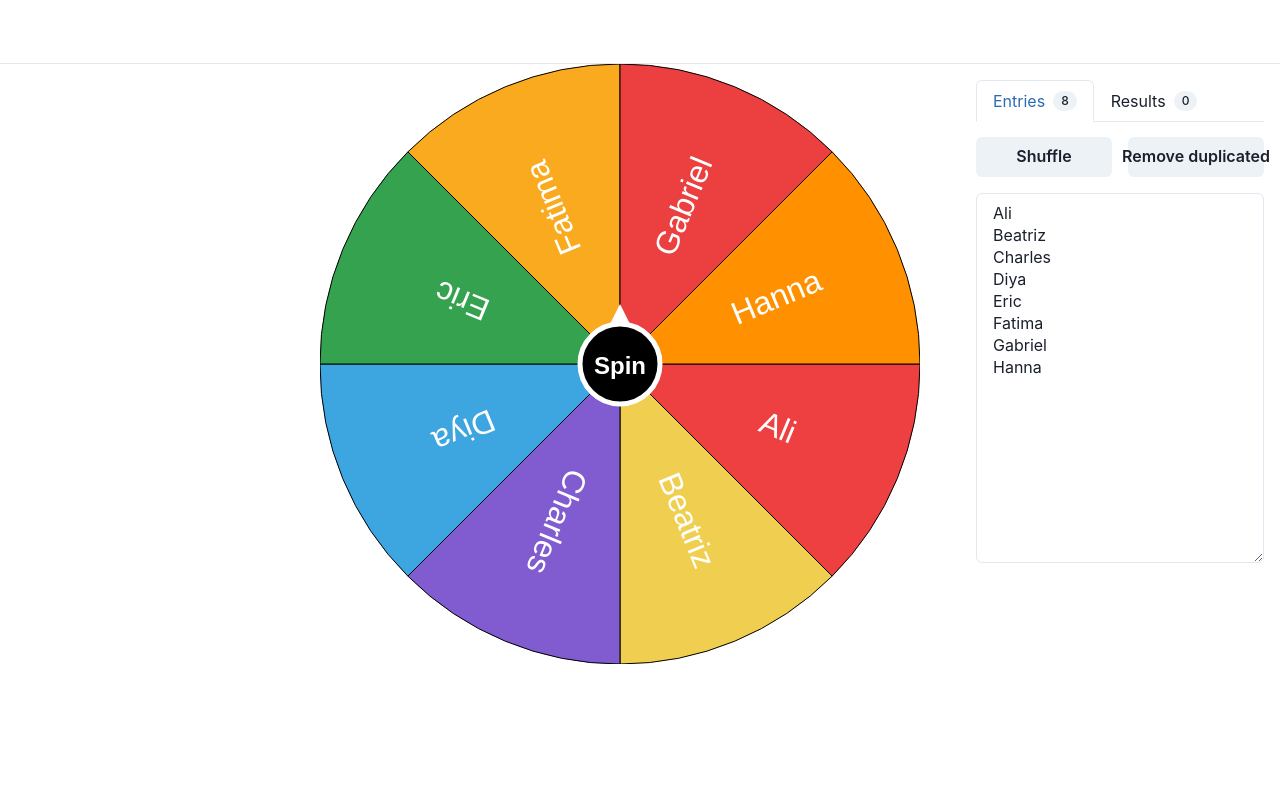
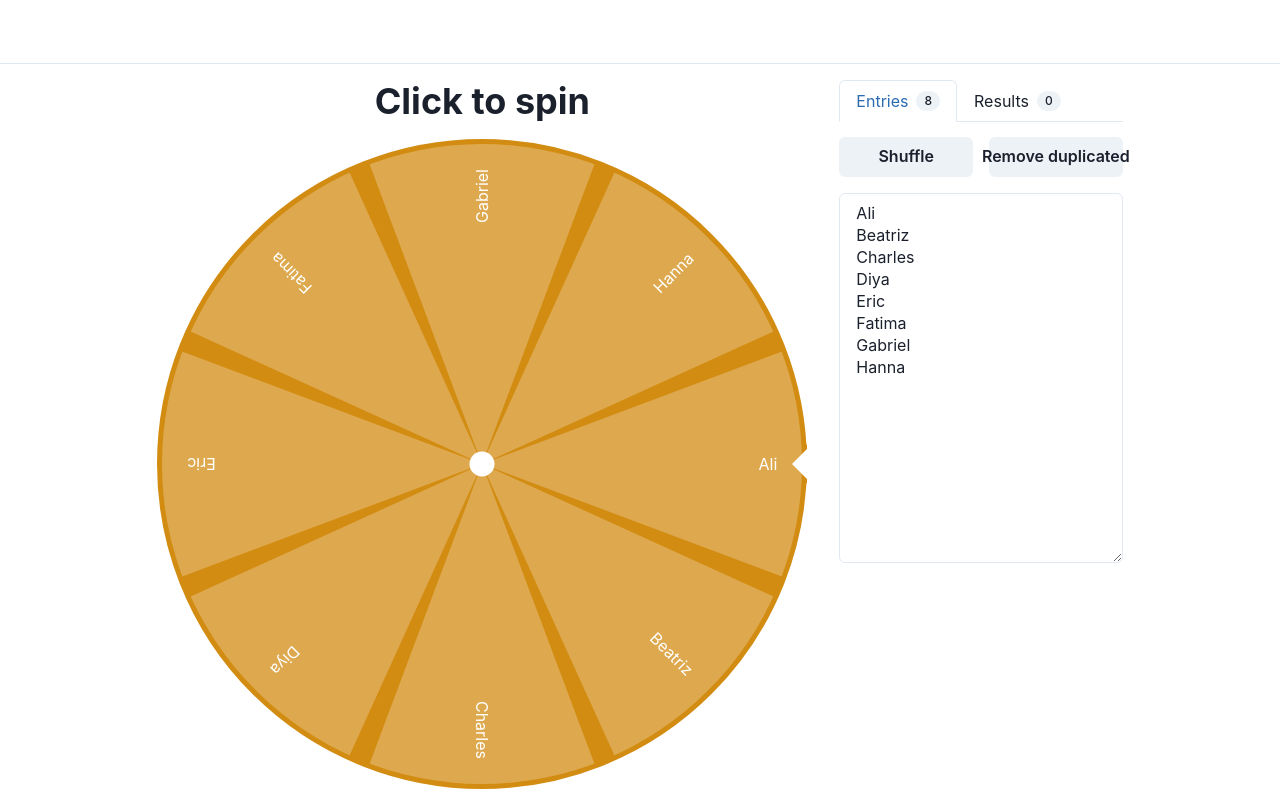
Before and after one commit to mateussp97/troy-wheel-nextjs, a Next.js app: page / in a window 1280 px wide. Built offline with nearby package versions, Linux system fonts and the light colour scheme.

Commit message:
add: old wheel

```diff
--- a/src/components/NewWheel/NewWheel.tsx
+++ b/src/components/NewWheel/NewWheel.tsx
@@ -1,5 +1,5 @@
 import { useAtomValue } from "jotai";
-import React, { useEffect, useState } from "react";
+import { useEffect, useRef, useState } from "react";
 import { ColorArrayAtom, NameArrayAtom } from "../../atoms/WheelAtom";
 
 const NewWheel = ({
@@ -22,11 +22,10 @@ const NewWheel = ({
   let currentSegment = "";
   let isStarted = false;
   const [isFinished, setFinished] = useState(false);
-  let timerHandle = 0;
+  let timerHandle = 0 as any;
   const timerDelay = names.length;
   let angleCurrent = 0;
   let angleDelta = 0;
-  let canvasContext: any = null;
   let maxSpeed = 0;
   const upTime = names.length * upDuration;
   const downTime = names.length * downDuration;
@@ -34,6 +33,8 @@ const NewWheel = ({
   let frames = 0;
   const centerX = 300;
   const centerY = 300;
+
+  const canvasContext = useRef<any>(null);
 
   useEffect(() => {
     wheelInit();
@@ -48,7 +49,7 @@ const NewWheel = ({
   };
 
   const initCanvas = () => {
-    let canvas = document.getElementById("canvas");
+    let canvas = document.getElementById("canvas") as HTMLCanvasElement;
 
     if (navigator.appVersion.indexOf("MSIE") !== -1) {
       canvas = document.createElement("canvas");
@@ -59,7 +60,7 @@ const NewWheel = ({
     }
 
     canvas?.addEventListener("click", spin, false);
-    canvasContext = canvas?.getContext("2d");
+    canvasContext.current = canvas?.getContext("2d");
   };
 
   const spin = () => {
@@ -136,7 +137,7 @@ const NewWheel = ({
   };
 
   const drawSegment = (key: any, lastAngle: any, angle: any) => {
-    const ctx = canvasContext;
+    const ctx = canvasContext.current;
     const value = names[key];
     ctx.save();
     ctx.beginPath();
@@ -157,7 +158,7 @@ const NewWheel = ({
   };
 
   const drawWheel = () => {
-    const ctx = canvasContext;
+    const ctx = canvasContext.current;
     let lastAngle = angleCurrent;
     const len = names.length;
     const PI2 = Math.PI * 2;
@@ -196,7 +197,7 @@ const NewWheel = ({
   };
 
   const drawNeedle = () => {
-    const ctx = canvasContext;
+    const ctx = canvasContext.current;
     ctx.lineWidth = 1;
     ctx.strokeStyle = contrastColor || "white";
     ctx.fileStyle = contrastColor || "white";
@@ -220,7 +221,7 @@ const NewWheel = ({
   };
 
   const clear = () => {
-    const ctx = canvasContext;
+    const ctx = canvasContext.current;
     ctx.clearRect(0, 0, 1000, 800);
   };
 
--- /dev/null
+++ b/src/components/Wheel/Wheel.tsx
@@ -0,0 +1,79 @@
+import { Flex, Heading } from "@chakra-ui/react";
+import { useAtom, useAtomValue, useSetAtom } from "jotai";
+import { useState } from "react";
+import {
+  IsSpinningAtom,
+  IsWinnerModalOpenAtom,
+  NameArrayAtom,
+  WinnersArrayAtom,
+} from "../../atoms/WheelAtom";
+import * as SC from "./WheelStyled";
+
+export default function Wheel() {
+  const setIsOpen = useSetAtom(IsWinnerModalOpenAtom);
+  const listArray = useAtomValue(NameArrayAtom);
+  const [winnersArray, setWinnersArray] = useAtom(WinnersArrayAtom);
+  const [isSpinning, setIsSpinning] = useAtom(IsSpinningAtom);
+  const [randomWinnerIndex, setRandomWinnerIndex] = useState<number | null>(
+    null
+  );
+
+  function handleSelectResultEventHandler(winnerIndex: number) {
+    if (listArray.length > 0 && isSpinning !== true) {
+      // set this state to disable tab and wheel click when spinning
+      setIsSpinning(true);
+      setTimeout(() => {
+        setIsSpinning(false);
+        setWinnersArray(winnersArray.concat(listArray[winnerIndex]));
+        setIsOpen(true);
+      }, 5000);
+    }
+  }
+
+  const wheelWrapperVars = {
+    "--nb-item": listArray.length,
+    "--selected-item": randomWinnerIndex,
+  };
+
+  function handleOnClickSpin() {
+    if (listArray.length === 0 || isSpinning === true) {
+      console.log("Can't spin a empty wheel or spinning wheel");
+      return;
+    }
+    if (randomWinnerIndex === null) {
+      const winnerIndex = Math.floor(Math.random() * listArray.length);
+      setRandomWinnerIndex(winnerIndex);
+      handleSelectResultEventHandler(winnerIndex);
+    } else {
+      setRandomWinnerIndex(null);
+    }
+  }
+
+  return (
+    <Flex
+      w="100%"
+      padding="1rem"
+      flexDirection="column"
+      alignItems="center"
+      justify="start"
+      gridGap="1rem"
+    >
+      <Heading>Click to spin</Heading>
+      <SC.WheelContainer>
+        <SC.WheelWrapper
+          className={randomWinnerIndex !== null ? "spinning" : ""}
+          onClick={handleOnClickSpin}
+          // @ts-ignore
+          style={wheelWrapperVars}
+        >
+          {listArray.map((item, index) => (
+            // @ts-ignore
+            <SC.WheelItem style={{ "--item-nb": index }} key={index}>
+              {item}
+            </SC.WheelItem>
+          ))}
+        </SC.WheelWrapper>
+      </SC.WheelContainer>
+    </Flex>
+  );
+}
--- /dev/null
+++ b/src/components/Wheel/WheelStyled.ts
@@ -0,0 +1,117 @@
+import styled from "@emotion/styled";
+
+export const WheelContainer = styled.div`
+  display: block;
+  position: relative;
+  width: calc(var(--wheel-size) + 2 * var(--wheel-border-size));
+  height: calc(var(--wheel-size) + 2 * var(--wheel-border-size));
+  background-color: var(--neutral-color);
+  border-radius: 50%;
+
+  &::before,
+  &::after {
+    content: "";
+    display: block;
+    position: absolute;
+    height: 0;
+    width: 0;
+    top: 50%;
+    transform: translateY(-50%);
+    border: 20px solid transparent;
+  }
+
+  &::before {
+    right: 0px;
+    border-right-color: var(--wheel-color);
+  }
+
+  &::after {
+    right: -5px;
+    border-right-color: var(--neutral-color);
+  }
+`;
+
+export const WheelWrapper = styled.div`
+  width: var(--wheel-size);
+  height: var(--wheel-size);
+
+  box-sizing: content-box;
+
+  background-color: var(--wheel-color);
+
+  display: block;
+  position: relative;
+
+  overflow: hidden;
+
+  border: var(--wheel-border-size) solid var(--wheel-color);
+  border-radius: 50%;
+
+  transition: transform var(--reset-duration);
+  transform: rotate(0deg);
+  cursor: pointer;
+
+  &::after {
+    content: "";
+    width: 25px;
+    height: 25px;
+    background-color: var(--neutral-color);
+    position: absolute;
+    top: 50%;
+    left: 50%;
+    z-index: 2;
+    transform: translate(-50%, -50%);
+    border-radius: 50%;
+  }
+
+  &.spinning {
+    transition: transform var(--spinning-duration);
+    transform: rotate(
+      calc(
+        var(--nb-turn) * 360deg +
+          (-360deg * var(--selected-item) / var(--nb-item, 1))
+      )
+    );
+  }
+`;
+
+export const WheelItem = styled.div`
+  width: 50%;
+
+  display: block;
+
+  position: absolute;
+  top: 50%;
+  left: 50%;
+  transform-origin: center left;
+  transform: translateY(-50%)
+    rotate(calc(var(--item-nb) * (360deg / var(--nb-item, 1))));
+
+  color: var(--neutral-color);
+  text-align: right;
+  padding: 0 25px 0 50px;
+
+  &:before {
+    content: " ";
+    width: 0;
+    height: 0;
+    display: block;
+    position: absolute;
+    top: 50%;
+    left: 50%;
+    transform: translate(-50%, -50%);
+    z-index: -1;
+    opacity: 0.25;
+
+    --slice-max-width: calc(
+      var(--PI) * var(--wheel-size) + var(--wheel-size) / 2
+    );
+    --slice-width: calc(
+      (var(--slice-max-width) / var(--nb-item)) - var(--wheel-slice-spacing)
+    );
+
+    border: calc(var(--slice-width) / 2) solid transparent;
+    border-left: 0 solid transparent;
+    border-right: calc(var(--wheel-size) / 2) solid var(--neutral-color);
+  }
+`;
--- a/src/pages/index.tsx
+++ b/src/pages/index.tsx
@@ -11,7 +11,7 @@ import {
 } from "@chakra-ui/react";
 import { useAtom, useAtomValue, useSetAtom } from "jotai";
 import type { NextPage } from "next";
-import { Fragment, useEffect } from "react";
+import { Fragment } from "react";
 import {
   IsWinnerModalOpenAtom,
   NameArrayAtom,
@@ -19,7 +19,6 @@ import {
 } from "../atoms/WheelAtom";
 import Entries from "../components/Entries";
 import WinnerModal from "../components/Modals/WinnerModal";
-import NewWheel from "../components/NewWheel/NewWheel";
 import Results from "../components/Results";
 import Wheel from "../components/Wheel/Wheel";
 
@@ -50,9 +49,9 @@ const Home: NextPage = () => {
         >
           <Flex w="100%" />
 
-          {/* <Wheel /> */}
+          <Wheel />
 
-          <NewWheel
+          {/* <NewWheel
             onFinished={(winner: string) => onFinished(winner)}
             primaryColor="black"
             // primaryColoraround="#ffffffb4"
@@ -62,7 +61,7 @@ const Home: NextPage = () => {
             size={300}
             upDuration={50}
             downDuration={1000}
-          />
+          /> */}
 
           <Flex w="100%" h="100%" p="1rem">
             <Tabs w="100%" size="md" variant="enclosed">
```
